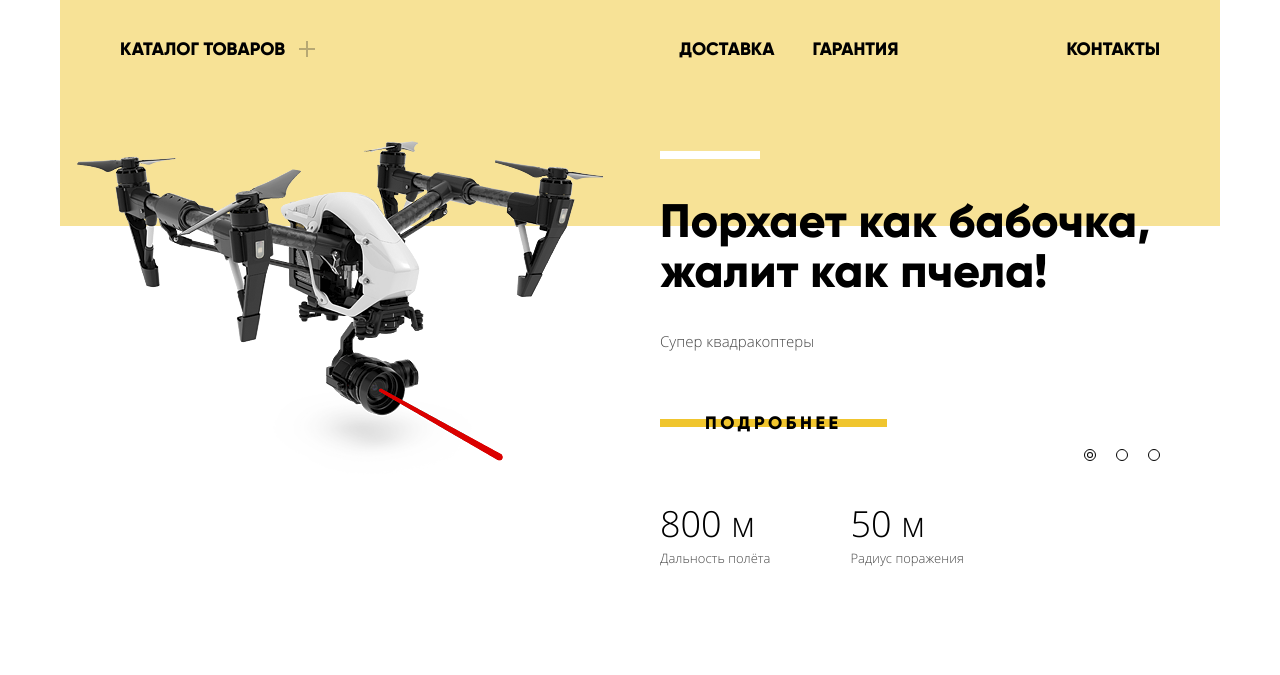
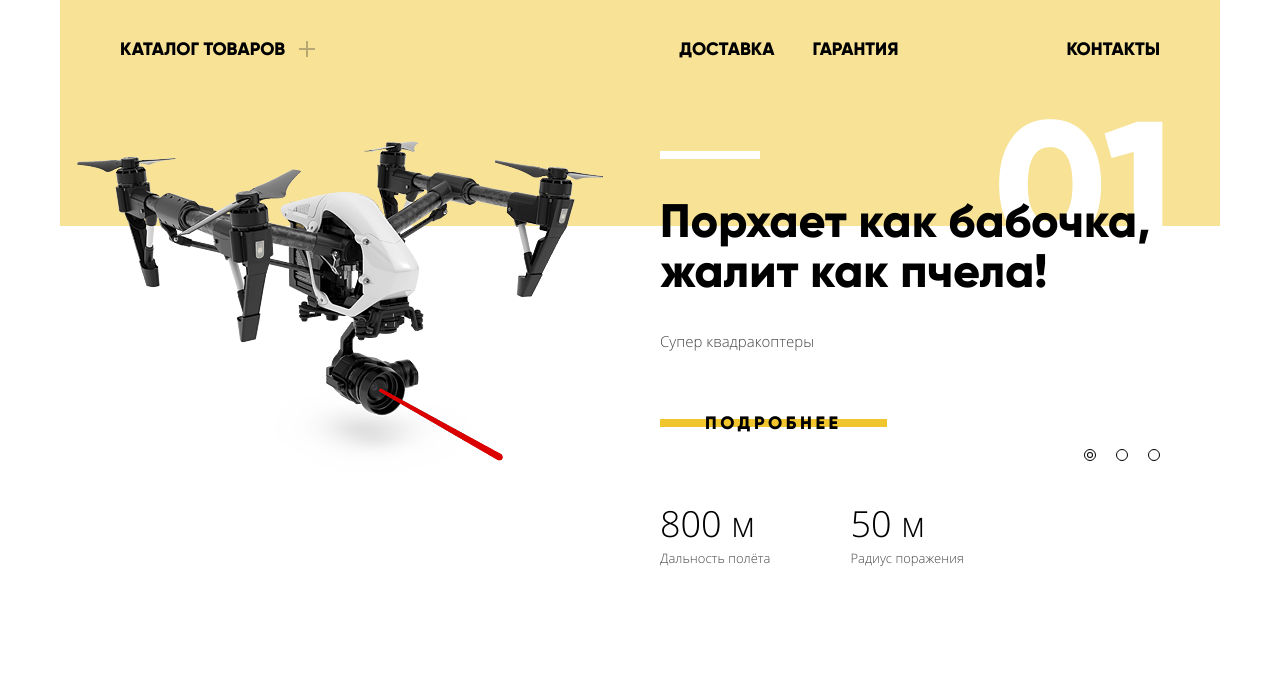
Before and after one commit to eugene-ryabczinski/device, a website: page dev/index.html in a window 1280 px wide. Shown: the part 125-800 px from the top of the page. Drawn offline with nearby package versions, Linux system fonts and the light colour scheme; files that its build step writes are made by us from their sources; files whose address does not match are found by name.

Commit message:
Исправление стилей ошибки при валидации формы

```diff
--- a/dev/js/script.js
+++ b/dev/js/script.js
@@ -41,10 +41,16 @@ if (typeof (feedbackModal) != "undefined" && feedbackModal !== null) {
 				feedbackName.offsetWidth = feedbackName.offsetWidth;
 				feedbackName.classList.add("feedback__input--error");
 			}
+			else {
+				feedbackName.classList.remove("feedback__input--error");
+			}
 
 			if (!feedbackEmail.value) {
 				feedbackEmail.classList.remove("feedback__input--error");
 				feedbackEmail.offsetWidth = feedbackEmail.offsetWidth;
+				feedbackEmail.classList.add("feedback__input--error");
+			}
+			else {
 				feedbackEmail.classList.add("feedback__input--error");
 			}
 		}
@@ -89,7 +95,6 @@ var modalClosing = function () {
 
 var slides = document.querySelectorAll(".promo-slider__item");
 if (typeof (slides) != "undefined" && slides !== null && slides.length !== 0) {
-
 	var sliderContainer = document.querySelector(".promo-slider__list");
 	var sliderToggles = document.querySelectorAll(".slider-toggles__button");
 	var sliderCurrentIndex = 0;
@@ -101,6 +106,14 @@ if (typeof (slides) != "undefined" && slides !== null && slides.length !== 0) {
 			sliderToggles[0].classList.add('slider-toggles__button--current');
 		}
 		sliderCurrentIndex = 0;
+
+		var sliderNumber = []; // докоративный элемент. счётчик слайда
+		for (var j = 0; j < slides.length; j++) {
+			sliderNumber[j] = document.createElement('div');
+			sliderNumber[j].classList.add("promo-slider__counter");
+			sliderNumber[j].innerHTML = '0'+(j+1);
+			slides[j].insertBefore(sliderNumber[j], slides[j].firstChild);
+		}
 	}
 	sliderInit();
 
--- a/dev/sass/style.scss
+++ b/dev/sass/style.scss
@@ -296,13 +296,6 @@ body {
 	&--logout {
 		color: rgba(0,0,0, 0.6);
 	}
-	/*
-	&--footer {
-		color: rgba(255,255,255, 0.7);
-
-		@include footer-nav-actns();
-	}
-*/
 }
 
 .shopping-navigation {
@@ -498,6 +491,18 @@ body {
 	min-height: 490px;
 }
 
+.promo-slider__counter {
+	position: absolute;
+	top: -15px;
+	right: 45px;
+
+	font-family: Gilroy;
+	font-size: 179px;
+	font-weight: 800;
+	line-height: 179px;
+	color: white;
+}
+
 .promo-slider__list {
 	@include reset-list();
 
@@ -505,6 +510,8 @@ body {
 }
 
 .promo-slider__item {
+	position: relative;
+
 	display: none;
 
 	justify-content: space-between;
@@ -513,6 +520,7 @@ body {
 
 	&--show {
 		display: flex;
+		position: relative;
 	}
 }
 
@@ -619,6 +627,7 @@ body {
 .slider-toggles {
 	font-size: 0;
 	line-height: 0;
+	text-align: left;;
 }
 
 .slider-toggles__button {
@@ -835,12 +844,12 @@ body {
 	background-image: linear-gradient(to right, $gray 50%, #ebebeb 50%);
 }
 
+.catalog__main-content {
+	background-image: linear-gradient(to right, #efefef 50%, white 50%);
+}
+
 .catalog__wrapper {
 	display: flex;
-
-	.catalog__main-content & {
-		background-image: linear-gradient(to right, #efefef 50%, white 50%);
-	}
 }
 
 .page-inner__left-column {
@@ -1569,6 +1578,10 @@ body {
 	padding: 65px 0 65px;
 
 	background-color: $gray--dark;
+
+	.inner-page & {
+		margin-top: 0;
+	}
 }
 
 .page-footer__row {
```
Also changed, not shown: dev/catalog.html (+1 -1 lines), package.json (added, +24 -0 lines), 2 other files.
